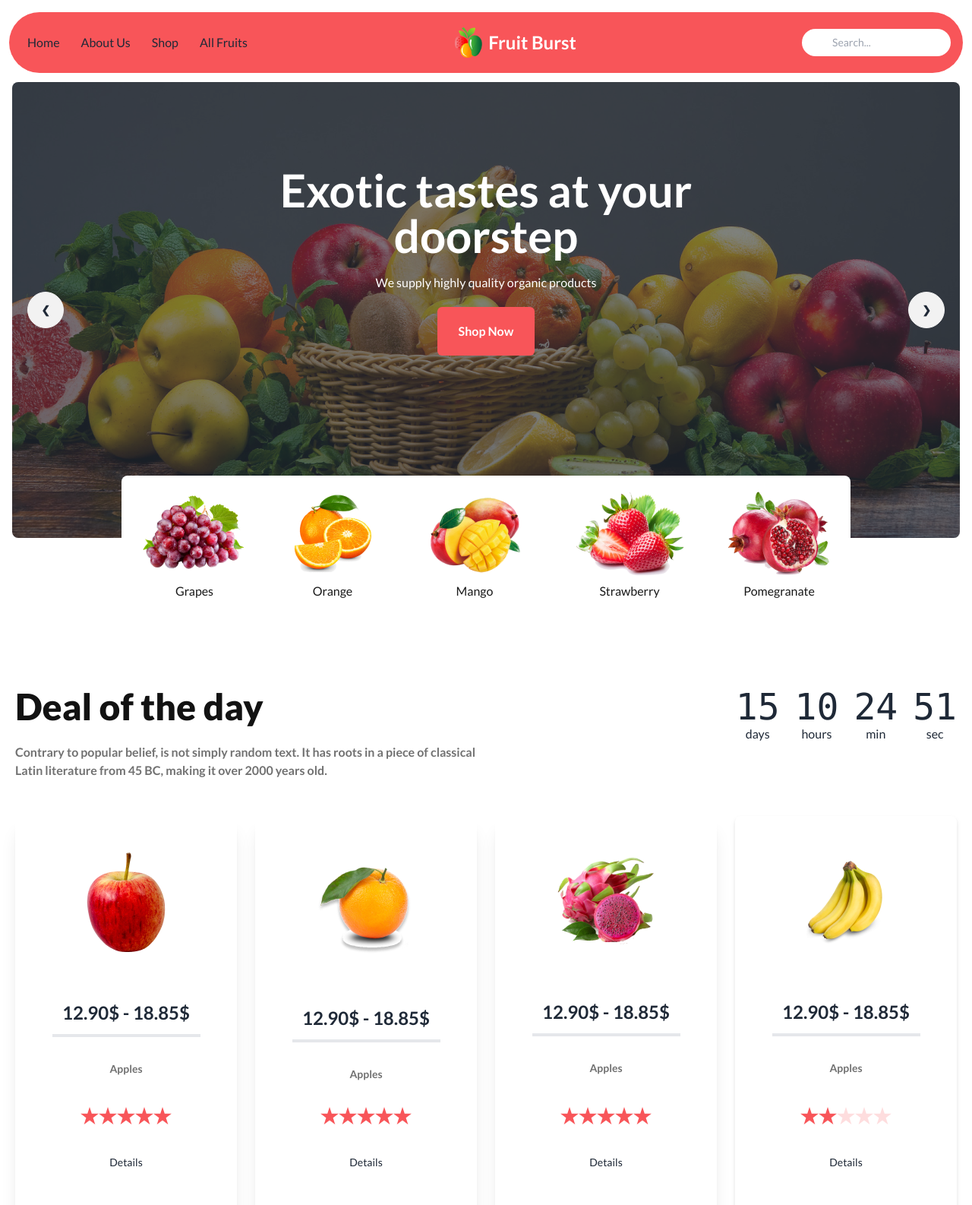
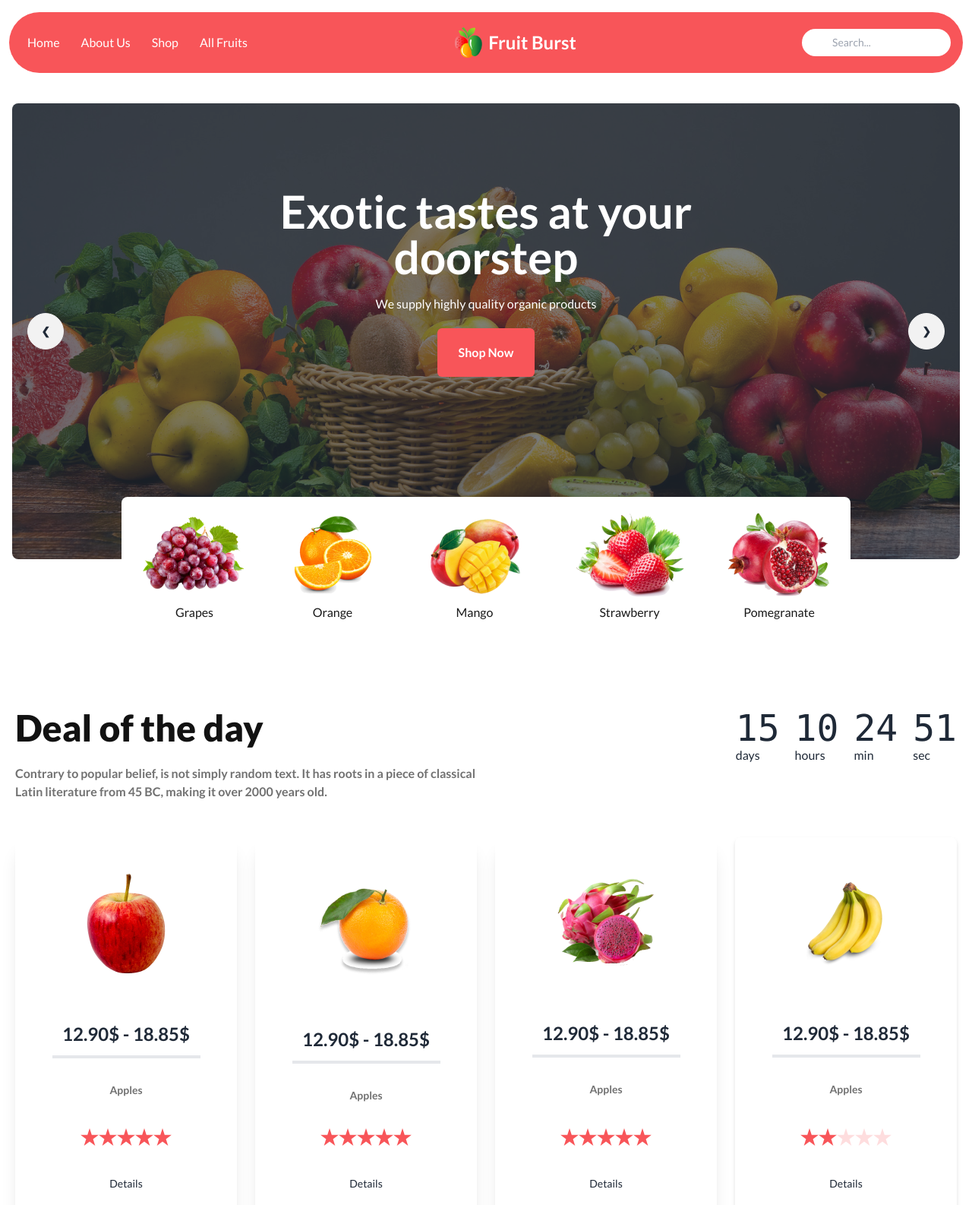
Before and after one commit to toufikahamed01/B8A3-fruit-brust, a plain HTML site: page index.html in a window 1280 px wide. Shown: the top 1586 px of the page at 76% size. Drawn offline with nearby package versions, Linux system fonts and the light colour scheme; grey boxes are pictures that could not be loaded; some icons are missing; files whose address does not match are found by name.

Commit message:
correction navbar and text alingment

```diff
--- a/index.html
+++ b/index.html
@@ -23,11 +23,11 @@
     </style>
 </head>
 <body class="font-lato">
-    <header>
-        <nav class="container mx-auto px-3">
+    <header class="mb-10">
+        <nav class="max-w-screen-2xl mx-auto px-3">
             <div class="p-4 md:bg-[#F85559] dark:text-gray-100 rounded-full mt-4 ">
-              <div class="container flex justify-between h-9 md:h-12 mx-auto">
-                <ul class="items-stretch hidden space-x-3 lg:flex">
+              <div class="max-w-screen-2xl flex justify-between h-9 md:h-12 mx-auto">
+                <ul class="items-stretch hidden space-x-3 lg:flex text-[#FFF]">
                   <li class="flex">
                     <a
                       rel="noopener noreferrer"
@@ -228,11 +228,11 @@
         <section class="px-5">
             <!-- deal of the day section -->
             <div class="flex flex-col lg:flex-row justify-between max-w-screen-2xl mx-auto">
-                <div>
+                <div class="text-center md:text-center lg:text-left">
                     <h2 class="text-[#121212] font-black text-5xl mb-6">Deal of the day</h2>
                     <p class="text-[#12121299] text-base font-bold  mb-12">Contrary to popular belief, is not simply random text. It has roots in a piece of classical <br> Latin literature from 45 BC, making it over 2000 years old.</p>
                 </div>
-                <div class="grid grid-flow-col gap-5 text-center auto-cols-max">
+                <div class="grid grid-flow-col gap-5 justify-center auto-cols-max">
                     <div class="flex flex-col">
                         <span class="countdown font-mono text-5xl">
                         <span style="--value:15;"></span>
@@ -343,7 +343,7 @@
                         <div class="modal-action">
                         <!-- if there is a button in form, it will close the modal -->
                         <div class="w-full text-center">
-                            <button>Cancel</button>
+                            <button>Close</button>
                         </div>
                         </div>
                         </form>
```
